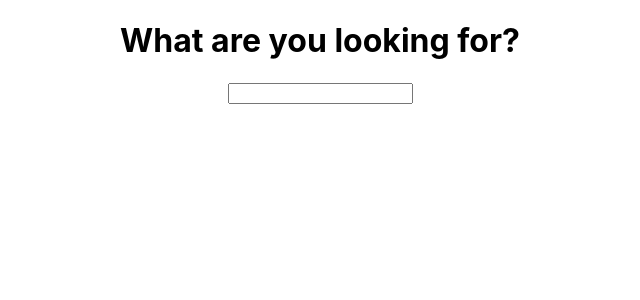
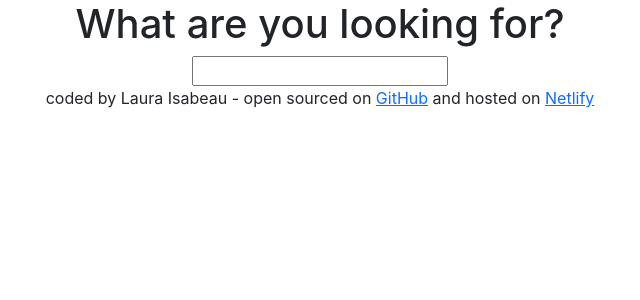
Before and after one commit to lauraisabeau/dictonary-app, a React (Create React App) app: page / in a window 1280 px wide. Shown: the top 300 px of the page, without its empty margins (320-960 px from the left). Built offline with nearby package versions, Linux system fonts and the light colour scheme.

Commit message:
added the bootstrap sytlesheet and a footer with the link to netlify and github

```diff
--- a/public/index.html
+++ b/public/index.html
@@ -2,7 +2,12 @@
 <html lang="en">
   <head>
     <meta charset="utf-8" />
-
+    <link
+      href="https://cdn.jsdelivr.net/npm/bootstrap@5.0.2/dist/css/bootstrap.min.css"
+      rel="stylesheet"
+      integrity="sha384-EVSTQN3/azprG1Anm3QDgpJLIm9Nao0Yz1ztcQTwFspd3yD65VohhpuuCOmLASjC"
+      crossorigin="anonymous"
+    />
     <meta name="viewport" content="width=device-width, initial-scale=1" />
     <meta name="theme-color" content="#000000" />
     <meta
--- a/src/App.js
+++ b/src/App.js
@@ -4,8 +4,20 @@ import SearchEngine from "./SearchEngine";
 function App() {
   return (
     <div className="App">
-      <h1>What are you looking for?</h1>
-      <SearchEngine />
+      <div>
+        <h1>What are you looking for?</h1>
+        <SearchEngine />
+      </div>
+      <footer>
+        coded by Laura Isabeau - open sourced on{" "}
+        <a href="https://github.com/lauraisabeau/dictonary-app" target="blank">
+          GitHub
+        </a>{" "}
+        and hosted on{" "}
+        <a href="https://romantic-lamport-84df4e.netlify.app/" target="blank">
+          Netlify
+        </a>
+      </footer>
     </div>
   );
 }
```
